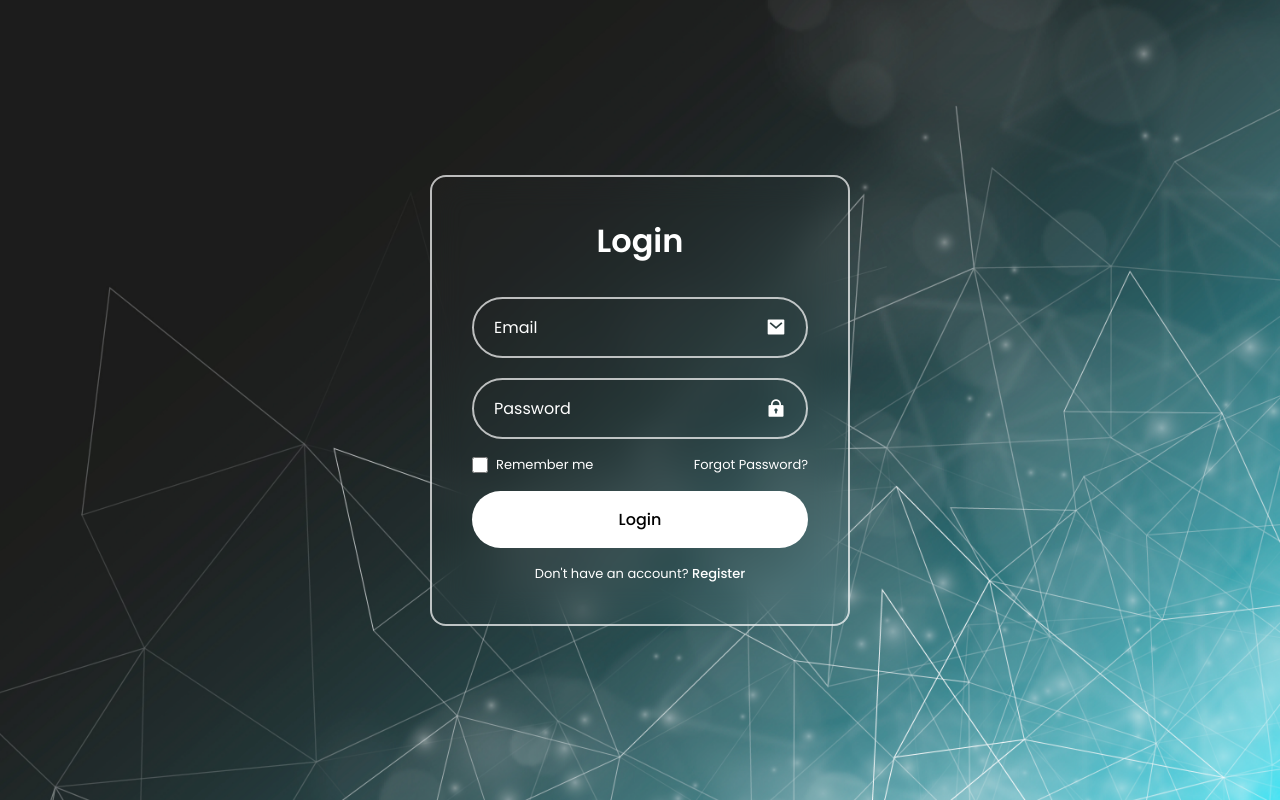
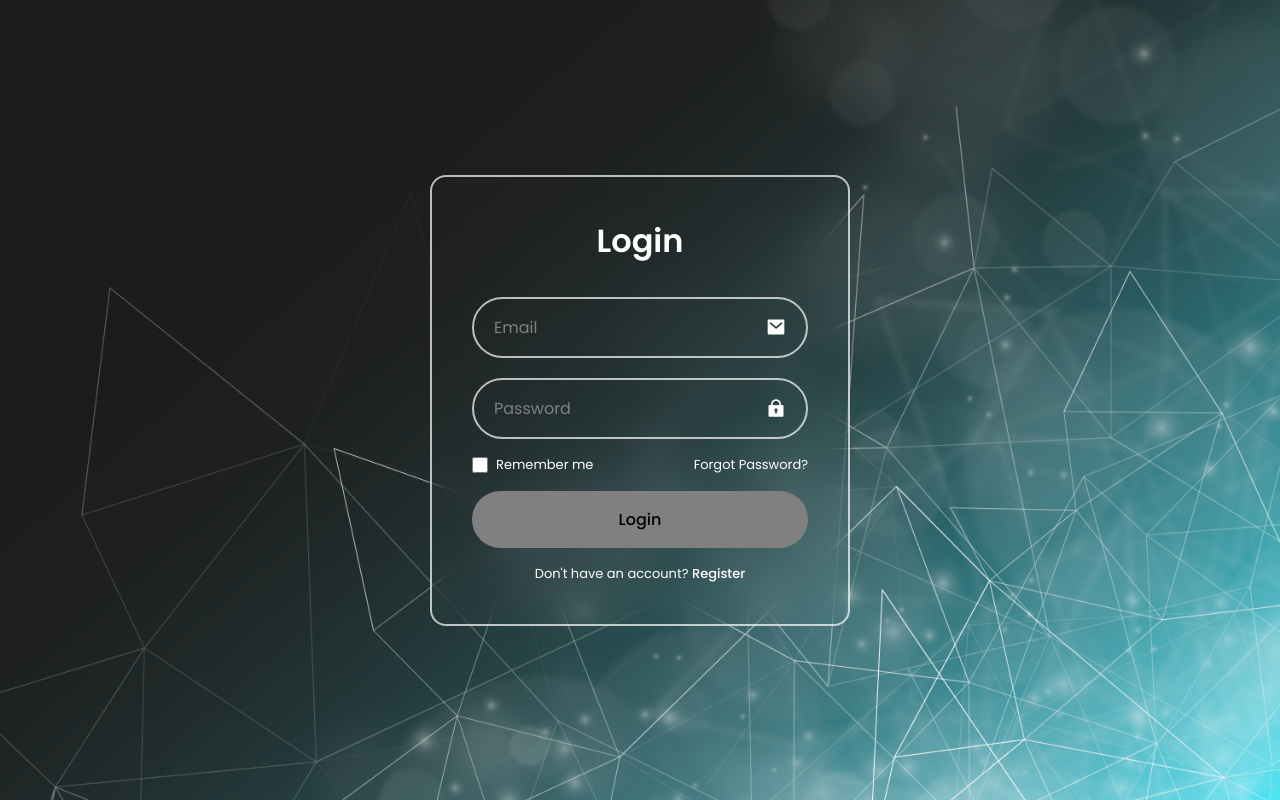
Before and after one commit to guilherme1s/login-form, a plain HTML site: page index.html in a window 1280 px wide. Drawn offline with nearby package versions, Linux system fonts and the light colour scheme.

Commit message:
feat/login-button-validate

```diff
--- a/assets/css/styles.css
+++ b/assets/css/styles.css
@@ -3,6 +3,7 @@
 :root {
   --white-color: hsl(0, 0%, 100%);
   --black-color: hsl(0, 0%, 0%);
+  --gray-color: hsl(0, 0%, 50%);
 
   --body-font: "Poppins", sans-serif;
   --h1-font-size: 2rem;
@@ -84,21 +85,26 @@ img {
   border-radius: 4rem;
 }
 
-.loginInput,
+.loginInputEmail,
+.loginInputPassword,
 .loginButton {
   border: none;
   outline: none;
 }
 
-.loginInput {
+.loginInputEmail,
+.loginInputPassword {
   width: 100%;
   background: none;
   color: var(--white-color);
   padding-block: 1rem;
 }
 
-.loginInput::placeholder {
-  color: var(--white-color);
+.loginInputEmail::placeholder {
+  color: var(--gray-color);
+}
+.loginInputPassword::placeholder {
+  color: var(--gray-color);
 }
 
 .loginBox i {
--- a/index.html
+++ b/index.html
@@ -5,24 +5,23 @@
    <meta name="viewport" content="width=device-width, initial-scale=1.0">
    <link rel="stylesheet" href="https://cdnjs.cloudflare.com/ajax/libs/remixicon/3.5.0/remixicon.css" crossorigin="">
    <link rel="stylesheet" href="assets/css/styles.css">
-
    <title>Login</title>
 </head>
 <body>
-      <div class="login">
+   <main>
+      <section class="login">
          <img src="assets/img/login-bg.png" alt="image background" class="loginBackground">
-
          <form action="" class="loginForm">
             <h1 class="loginTitle">Login</h1>
 
             <div class="loginInputs">
                <div class="loginBox">
-                  <input type="email" placeholder="Email" required class="loginInput">
+                  <input type="email" placeholder="Email" class="loginInputEmail">
                   <i class="ri-mail-fill"></i>
                </div>
 
                <div class="loginBox">
-                  <input type="password" placeholder="Password" required class="loginInput">
+                  <input type="password" placeholder="Password" class="loginInputPassword">
                   <i class="ri-lock-2-fill"></i>
                </div>
             </div>
@@ -42,6 +41,9 @@
                Don't have an account? <a href="#">Register</a>
             </div>
          </form>
-      </div>
+      </section>
+   </main>
+
+   <script src="scripts/script.js"></script>
 </body>
 </html>
--- /dev/null
+++ b/scripts/script.js
@@ -0,0 +1,23 @@
+const inputEmail = document.querySelector(".loginInputEmail");
+const inputPassword = document.querySelector('.loginInputPassword');
+const loginButton = document.querySelector('.loginButton');
+
+function validateInputs() {
+    const isEmailInputEmpty = inputEmail.value === "";
+    const isPasswordInputEmpty = inputPassword.value === "";
+
+    if(isEmailInputEmpty || isPasswordInputEmpty) {
+        loginButton.disabled = true;
+        loginButton.style.cursor = "not-allowed";
+        loginButton.style.backgroundColor = "gray";
+    } else {
+        loginButton.disabled = false;
+        loginButton.style.cursor = "pointer";
+        loginButton.style.backgroundColor = "white";
+    }
+}
+
+inputEmail.addEventListener('input', validateInputs);
+inputPassword.addEventListener('input', validateInputs);
+
+validateInputs();
```
Lines whose indentation alone changed are shown as unchanged.
